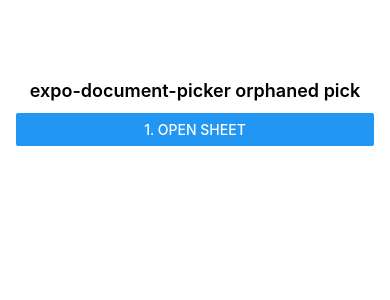
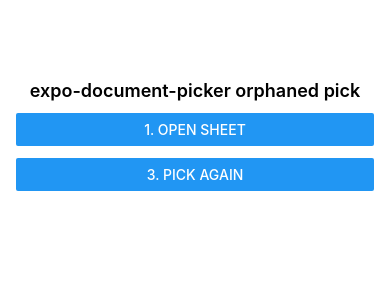
Before and after one commit to dileepapeiris/expo-document-picker-orphaned-pick-repro, a React Native app: screen / in a window 390 px wide. Shown: the top 300 px of the page. Built offline with nearby package versions, Linux system fonts and the light colour scheme.

Commit message:
Add the Pick again button for the second call

```diff
--- a/App.tsx
+++ b/App.tsx
@@ -22,6 +22,7 @@ export default function App() {
     <View style={styles.screen}>
       <Text style={styles.heading}>expo-document-picker orphaned pick</Text>
       <Button title="1. Open sheet" onPress={() => setSheetVisible(true)} />
+      <Button title="3. Pick again" onPress={() => pick('pick 2')} />
     </View>
   );
 }
```
